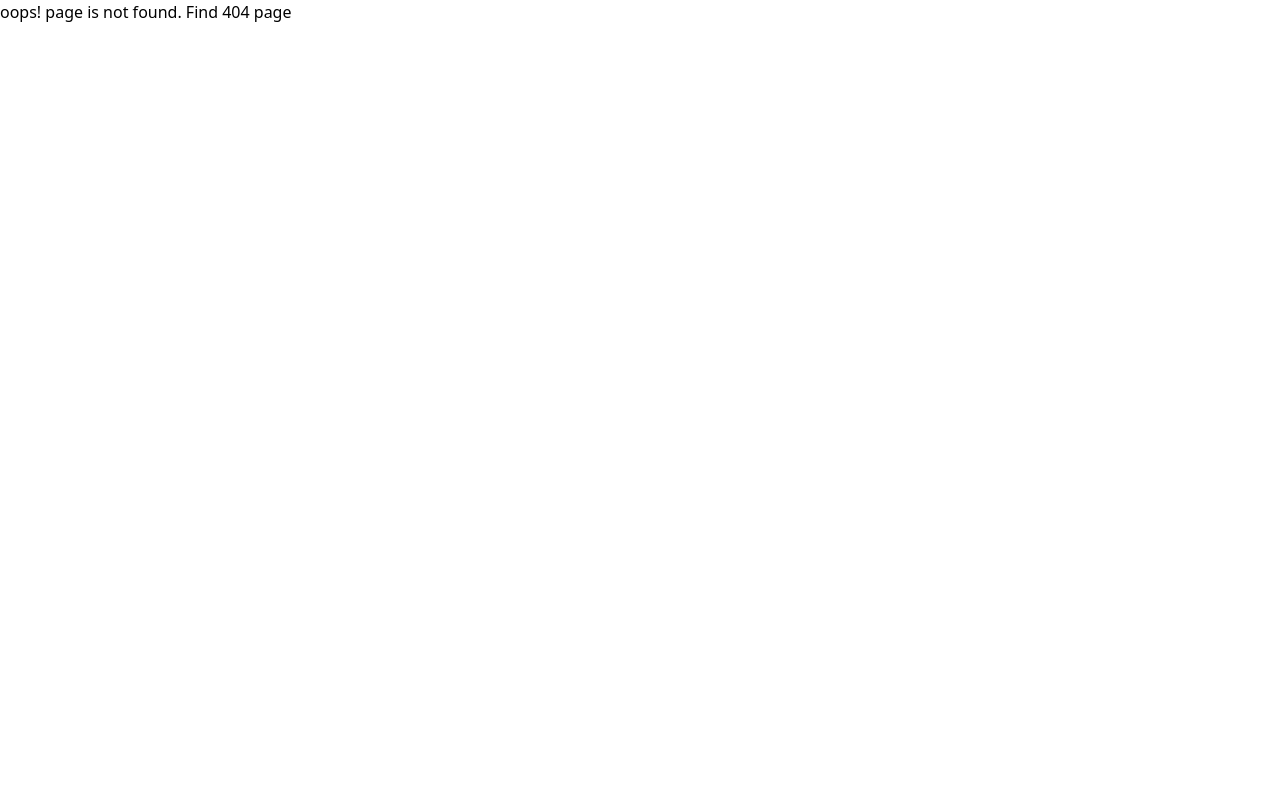
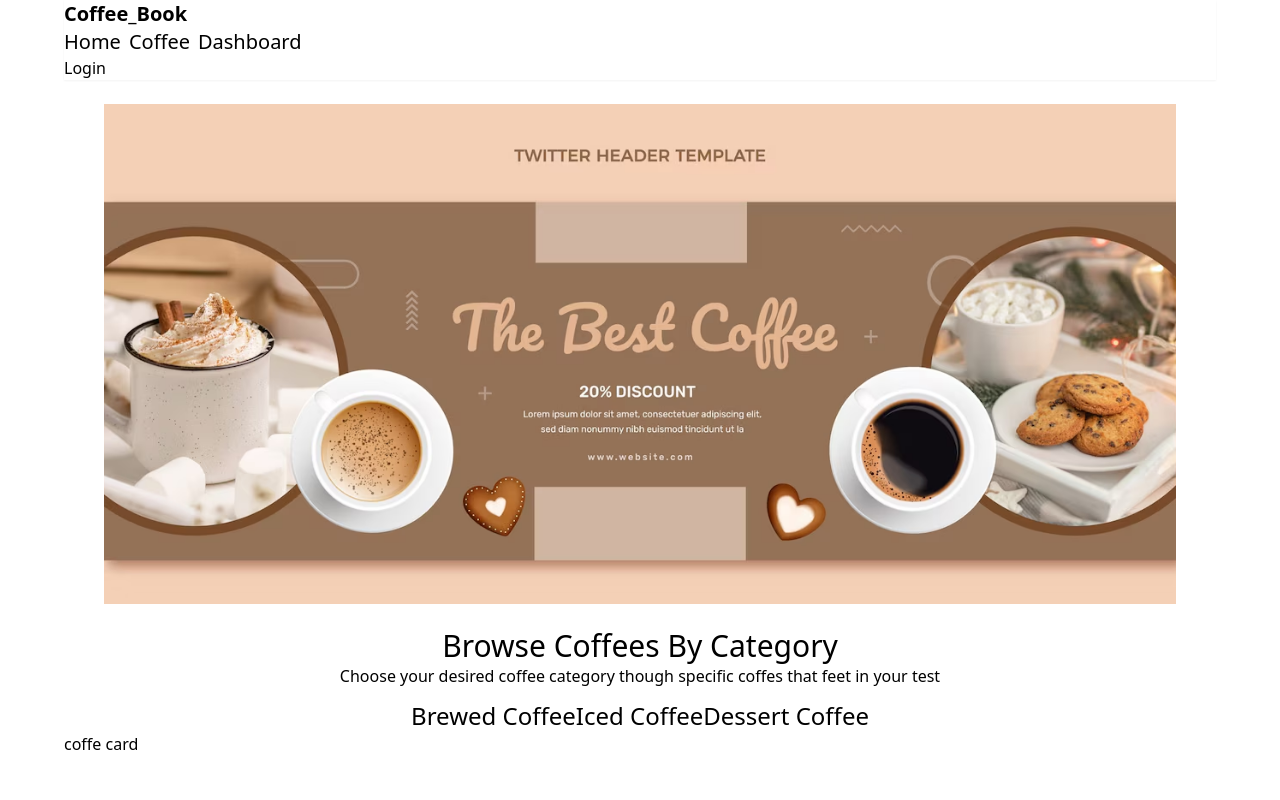
Before and after one commit to tajmirahman/again-recap-coffee-book-, a React (Vite) app in the folder my-project/: page /category/1 in a window 1280 px wide. Before the commit this address had no page. Shown: the top 800 px of the page. Built offline with nearby package versions, Linux system fonts and the light colour scheme.

Commit message:
category section done

```diff
--- /dev/null
+++ b/my-project/src/Components/Categories.jsx
@@ -0,0 +1,20 @@
+import React from 'react';
+import { NavLink, useParams } from 'react-router-dom';
+
+const Categories = ({ categories }) => {
+
+    const {category}=useParams()
+
+
+    // console.log(category)
+    return (
+        <div role="tablist" className="tabs tabs-border flex flex-row justify-center items-center">
+            {
+                categories.map(category=> <NavLink to={`/category/${category.category}`} role="tab" className={({ isActive }) => `tab lg:text-2xl font-thin ${isActive ? "tab-active" : ""}`}>{category.category}</NavLink>)
+            }
+
+        </div>
+    );
+};
+
+export default Categories;
--- /dev/null
+++ b/my-project/src/Components/Category.jsx
@@ -0,0 +1,14 @@
+import React from 'react';
+
+const Category = () => {
+
+
+
+    return (
+        <div>
+            coffe card
+        </div>
+    );
+};
+
+export default Category;
--- a/my-project/src/Components/Home.jsx
+++ b/my-project/src/Components/Home.jsx
@@ -1,10 +1,16 @@
 import React from 'react';
 import Banner from './Banner';
 import Heading from './Heading';
+import { Outlet, useLoaderData } from 'react-router-dom';
+import Categories from './Categories';
 
 const Home = () => {
+
+    const categories=useLoaderData();
+    console.log(categories)
+
     return (
-        <div >
+        <div className='mb-6'>
             <div className='my-6 mx-10'>
                 <Banner></Banner>
             </div>
@@ -16,6 +22,11 @@ const Home = () => {
             ></Heading>
             </div>
 
+            {/* Category section start here */}
+            <Categories categories={categories}></Categories>
+
+            <Outlet></Outlet>
+
         </div>
     );
 };
--- a/my-project/src/Components/Routes/Routes.jsx
+++ b/my-project/src/Components/Routes/Routes.jsx
@@ -4,6 +4,7 @@ import Error from "../Error/Error";
 import Home from "../Home";
 import Dashboard from "../pages/Dashboard";
 import AllCoffee from "../pages/AllCoffee";
+import Category from "../Category";
 
 const routes = createBrowserRouter([
     {
@@ -13,8 +14,16 @@ const routes = createBrowserRouter([
         children: [
             {
                 path: '/',
-                element: <Home></Home>
+                element: <Home></Home>,
+                loader: ()=>fetch('../categories.json'),
+                children:[
+                    {
+                        path:'/category/:category',
+                        element:<Category></Category>
+                    },
+                ]
             },
+
             {
                 path:'/coffee',
                 element:<AllCoffee></AllCoffee>
```
